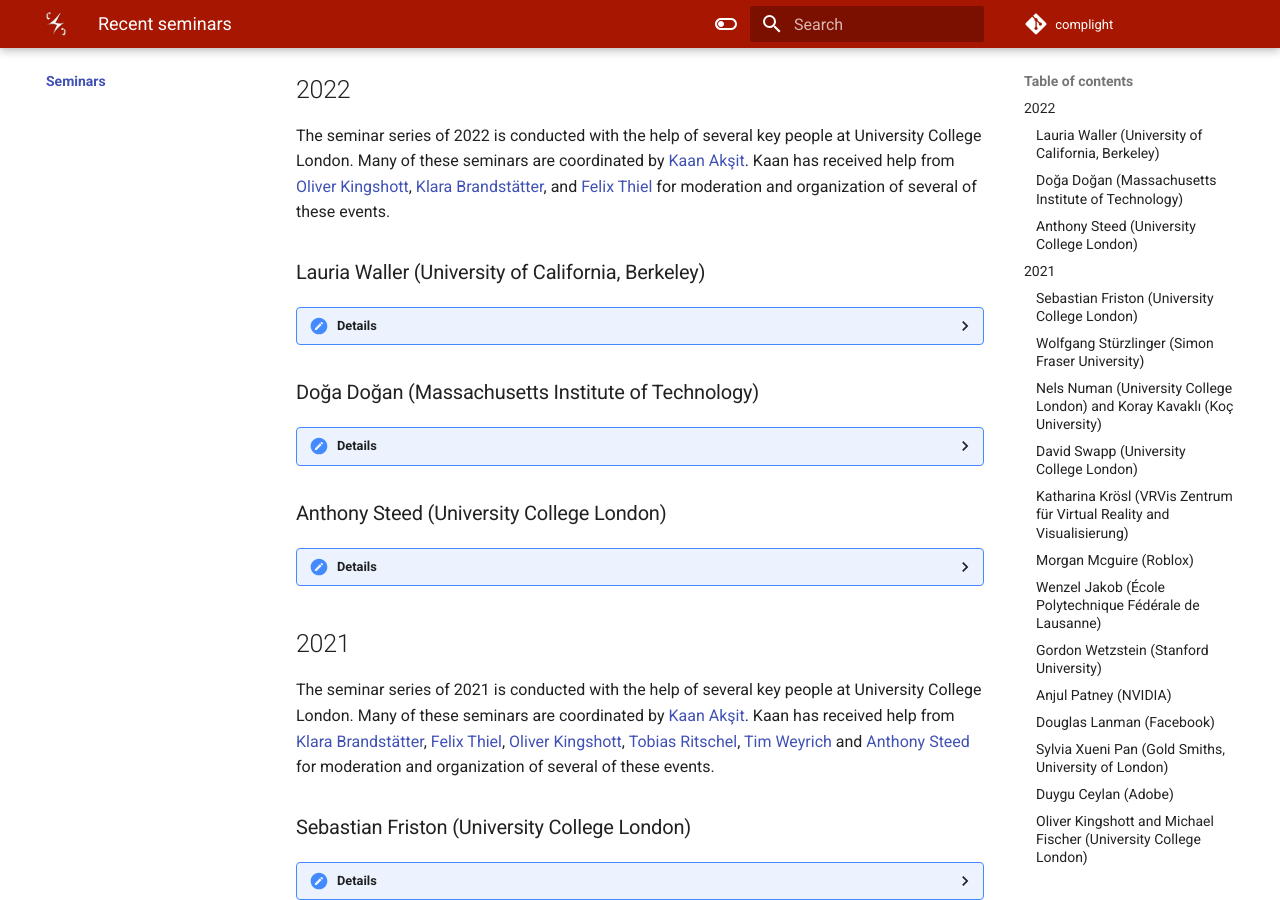
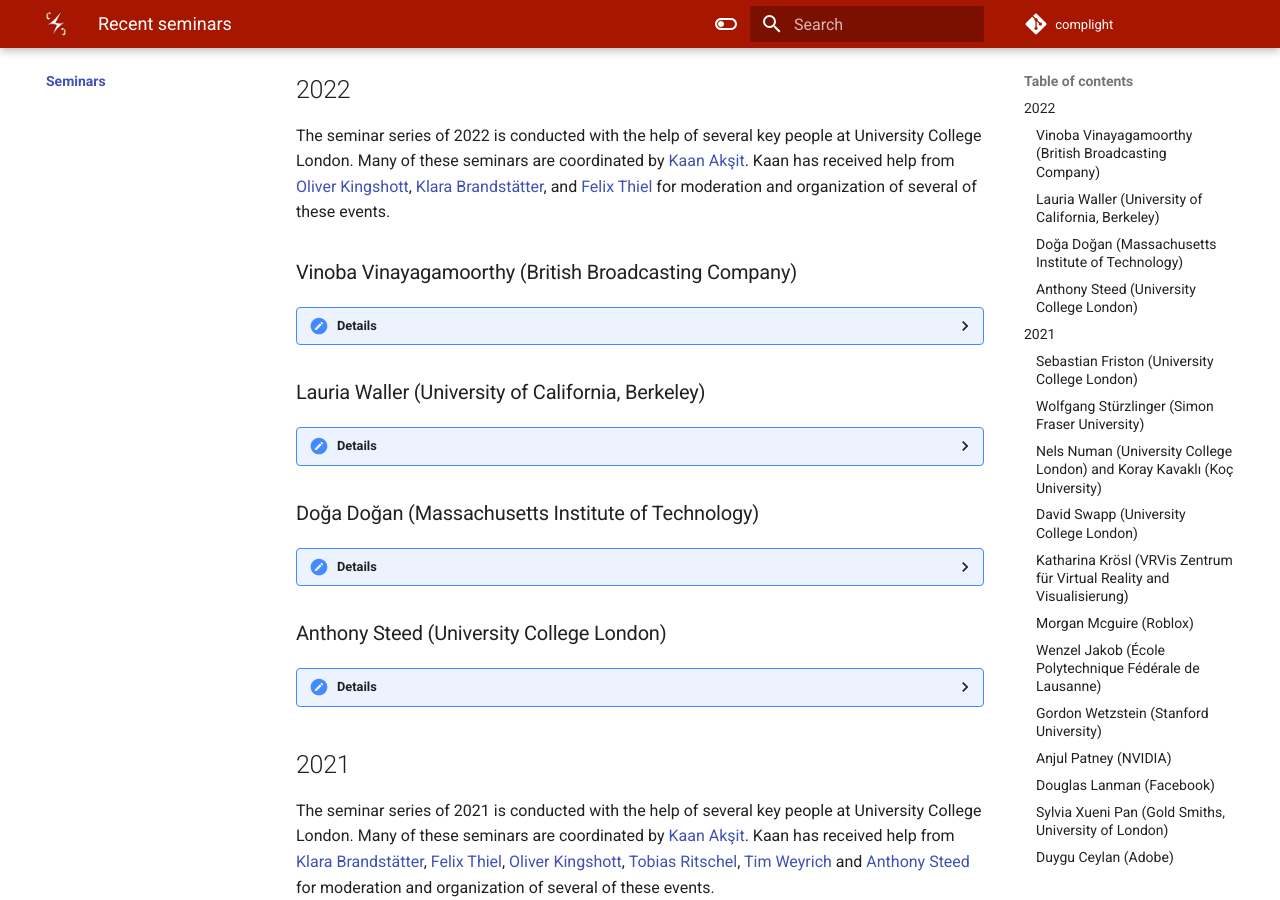
Before and after one commit to complight/complight.github.io, an MkDocs documentation site: the page built from docs/seminars/index.md, in a window 1280 px wide and 900 px high, scrolled down 469 px. Built offline with MkDocs 1.6.1 and Material for MkDocs 9.7.7, drawn with Linux system fonts in a browser that asks for light colours.

Commit message:
Updating the seminar webpage.

```diff
--- a/docs/seminars/index.md
+++ b/docs/seminars/index.md
@@ -10,6 +10,18 @@ Overall, seminars are a blend of internal and external presenters.
 The seminar series of 2022 is conducted with the help of several key people at University College London.
 Many of these seminars are coordinated by [Kaan Akşit](https://kaanaksit.com).
 Kaan has received help from [Oliver Kingshott](http://oliver.kingshott.com/), [Klara Brandstätter](https://www.linkedin.com/in/klara-brandst%C3%A4tter-79b72820b?lipi=urn%3Ali%3Apage%3Ad_flagship3_profile_view_base_contact_details%3BxbCdu1E4RmWqTPAsdCipMw%3D%3D), and [Felix Thiel](https://www.linkedin.com/in/felix-thiel-97a22215a?lipi=urn%3Ali%3Apage%3Ad_flagship3_profile_view_base_contact_details%3BGgHpsDNOTWeGPFWcUC5M6A%3D%3D) for moderation and organization of several of these events.
+
+### Vinoba Vinayagamoorthy (British Broadcasting Company)
+??? Details
+    **Date:**
+    2nd March 2022
+
+    **Presenter:** Vinoba Vinayagamoorthy
+
+    **Title:** Designing for the Future: Exploring the Impact of (Immersive) Experiences on BBC Audiences
+
+    **Watch:** [Recording (Password protected)](https://liveuclac-my.sharepoint.com/:v:/g/personal/ucackak_ucl_ac_uk/EbdjstMaqBJIkhRqV-adNhsB1mC9VaLHgtba8-Bbwatt6w?e=kmzjJW)
+
 
 ### Lauria Waller (University of California, Berkeley)
 ??? Details
```
